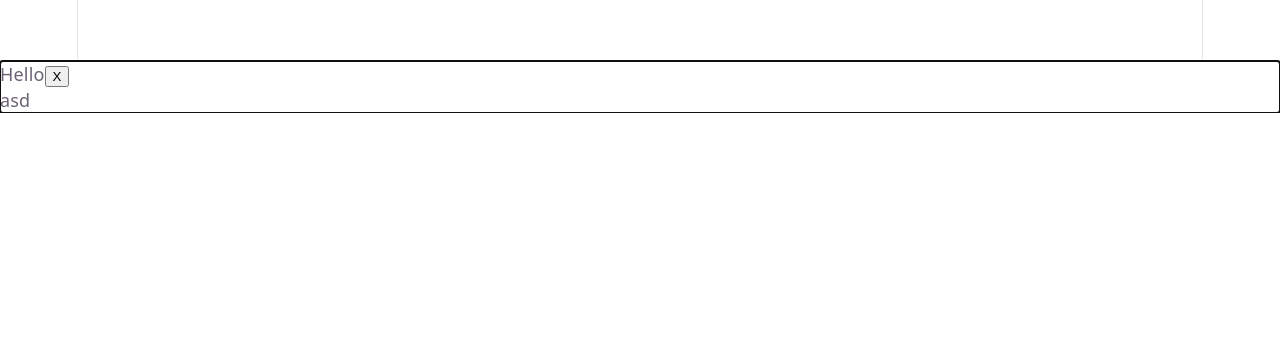
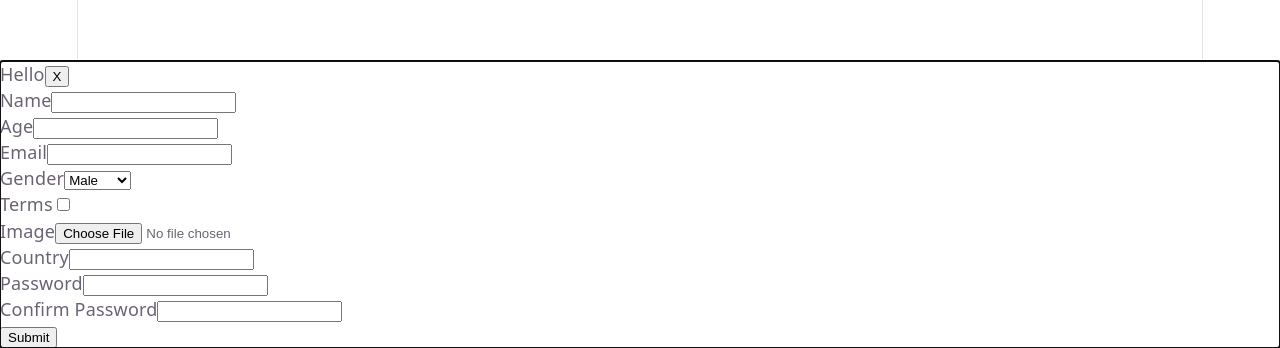
Before and after one commit to Nck1969/react-2026, a React (Vite) app: page / in a window 1280 px wide. Shown: the part 739-1087 px from the top of the page. Before the commit the page ends 852 px from the top, so only its background shows below. Built offline with nearby package versions, Linux system fonts and the light colour scheme.

Commit message:
feat: add uncontrolled form component without styles

```diff
--- a/src/app.tsx
+++ b/src/app.tsx
@@ -1,11 +1,12 @@
 import "./app.css";
+import { UncontrolledForm } from "./components/Forms/UncontrolledForm/UncontrolledForm.tsx";
 import { Modal } from "./components/Modal/Modal.tsx";
 
 export function App() {
 	return (
 		<>
 			<Modal title={"Hello"} onClose={() => console.log("test")}>
-				{"asd"}
+				<UncontrolledForm />
 			</Modal>
 		</>
 	);
--- /dev/null
+++ b/src/components/Forms/FieldError/FieldError.tsx
@@ -0,0 +1,22 @@
+import { memo } from "react";
+import type { FormErrors } from "../../../types/formErrors.ts";
+
+type FieldErrorProps = {
+	fieldName: keyof NonNullable<FormErrors["properties"]>;
+	formErrors: FormErrors | null;
+};
+
+const FieldError = memo<FieldErrorProps>(({ fieldName, formErrors }) => {
+	const errors = formErrors?.properties?.[fieldName]?.errors;
+
+	if (!errors) {
+		return null;
+	}
+
+	const errorMessage = errors.join(". ");
+
+	return <span>{errorMessage}</span>;
+});
+FieldError.displayName = "FieldError";
+
+export { FieldError };
--- /dev/null
+++ b/src/components/Forms/UncontrolledForm/UncontrolledForm.tsx
@@ -0,0 +1,94 @@
+import { memo, type SubmitEvent, useState } from "react";
+import { z } from "zod";
+import useFormStore from "../../../store/formStore.ts";
+import type { FormErrors } from "../../../types/formErrors.ts";
+import { schema } from "../../../validation/schema.ts";
+import { FieldError } from "../FieldError/FieldError.tsx";
+
+const UncontrolledForm = memo(() => {
+	const [formErrors, setFormErrors] = useState<FormErrors | null>(null);
+	const { addSubmitData } = useFormStore();
+
+	const handleSubmit = async (submitEvent: SubmitEvent<HTMLFormElement>) => {
+		submitEvent.preventDefault();
+
+		const formData = new FormData(submitEvent.currentTarget);
+		const data = Object.fromEntries(formData);
+
+		const validationResult = schema.safeParse(data);
+
+		if (validationResult.success) {
+			addSubmitData(validationResult.data);
+
+			setFormErrors(null);
+		} else {
+			const errors = z.treeifyError(validationResult.error);
+
+			setFormErrors(errors);
+		}
+	};
+
+	return (
+		<form onSubmit={handleSubmit}>
+			<div>
+				<label htmlFor="name">Name</label>
+				<input id="name" name="name" type="text" />
+				<FieldError formErrors={formErrors} fieldName={"name"} />
+			</div>
+			<div>
+				<label htmlFor="age">Age</label>
+				<input id="age" name="age" type="number" />
+				<FieldError formErrors={formErrors} fieldName={"age"} />
+			</div>
+			<div>
+				<label htmlFor="email">Email</label>
+				<input id="email" name="email" type="email" />
+				<FieldError formErrors={formErrors} fieldName={"email"} />
+			</div>
+			<div>
+				<label htmlFor="gender">Gender</label>
+				<select id={"gender"} name={"gender"}>
+					<option value={"male"}>Male</option>
+					<option value={"female"}>Female</option>
+				</select>
+				<FieldError formErrors={formErrors} fieldName={"gender"} />
+			</div>
+			<div>
+				<label htmlFor="terms">Terms</label>
+				<input id={"terms"} name={"terms"} type={"checkbox"} />
+				<FieldError
+					formErrors={formErrors}
+					fieldName={"isTermsAndConditionsAccepted"}
+				/>
+			</div>
+			<div>
+				<label htmlFor="image">Image</label>
+				<input id={"image"} name={"image"} type={"file"} />
+				<FieldError formErrors={formErrors} fieldName={"image"} />
+			</div>
+			<div>
+				<label htmlFor="country">Country</label>
+				<input id={"country"} name={"country"} type={"text"} />
+				<FieldError formErrors={formErrors} fieldName={"country"} />
+			</div>
+			<div>
+				<label htmlFor="password">Password</label>
+				<input id={"password"} name={"password"} type={"password"} />
+				<FieldError formErrors={formErrors} fieldName={"password"} />
+			</div>
+			<div>
+				<label htmlFor="confirmPassword">Confirm Password</label>
+				<input
+					id={"confirmPassword"}
+					name={"confirmPassword"}
+					type={"password"}
+				/>
+				<FieldError formErrors={formErrors} fieldName={"confirmPassword"} />
+			</div>
+			<button type={"submit"}>Submit</button>
+		</form>
+	);
+});
+UncontrolledForm.displayName = "UncontrolledForm";
+
+export { UncontrolledForm };
--- a/src/store/formStore.ts
+++ b/src/store/formStore.ts
@@ -1,5 +1,5 @@
 import { create } from "zustand";
-import type { SubmitData } from "../types/submit.ts";
+import type { SubmitData } from "../validation/schema.ts";
 
 type FormStore = {
 	submits: SubmitData[];
--- /dev/null
+++ b/src/types/formErrors.ts
@@ -0,0 +1,6 @@
+import { z } from "zod";
+import type { schema } from "../validation/schema.ts";
+
+export type FormErrors = ReturnType<
+	typeof z.treeifyError<z.infer<typeof schema>>
+>;
--- a/src/validation/schema.ts
+++ b/src/validation/schema.ts
@@ -7,11 +7,17 @@ export const schema = z
 			.regex(/^[A-Z]/)
 			.min(1)
 			.max(10),
-		age: z.number().min(1),
+		age: z.coerce.number().min(1),
 		email: z.email(),
 		gender: z.string().min(1),
-		isTermsAndConditionsAccepted: z.boolean(),
-		image: z.file().mime(["image/png", "image/jpeg"]).max(5_000_000),
+		isTermsAndConditionsAccepted: z.preprocess(
+			(val: string) => val === "on",
+			z.boolean(),
+		),
+		image: z
+			.file()
+			.mime(["image/png", "image/jpeg", "image/webp"])
+			.max(5_000_000),
 		country: z.string().min(1),
 		password: z
 			.string()
@@ -25,4 +31,4 @@ export const schema = z
 		path: ["confirmPassword"],
 	});
 
-export type FormData = z.infer<typeof schema>;
+export type SubmitData = z.infer<typeof schema>;
```
Also changed, not shown: src/utils/fileToBase64.ts (added, +10 -0 lines).
